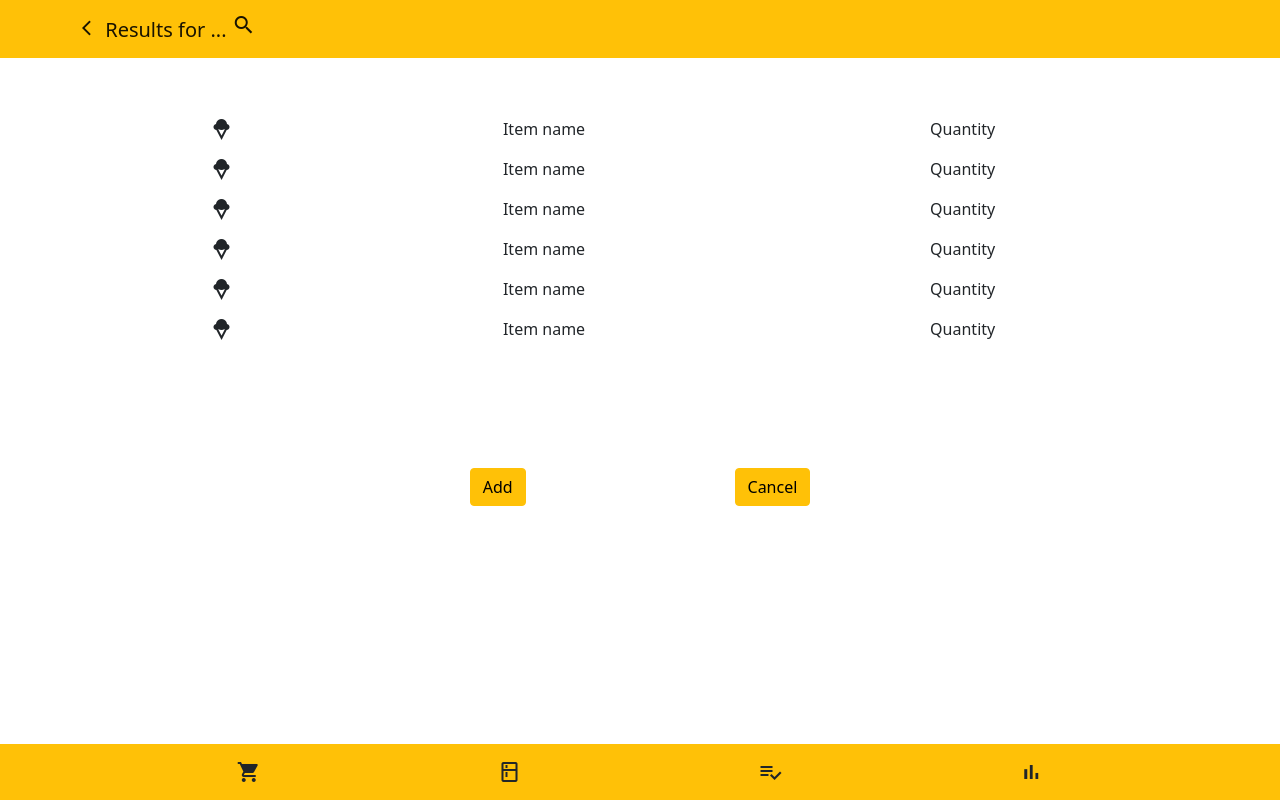
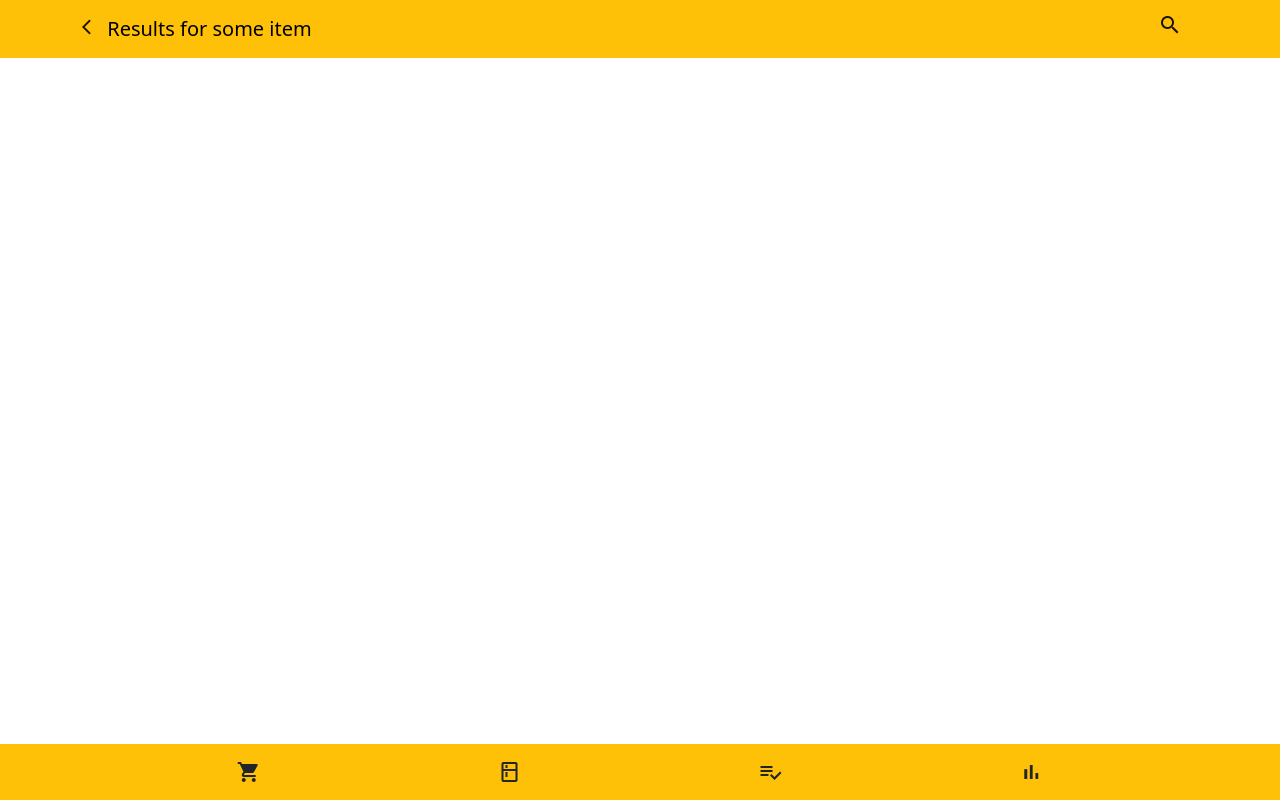
Before and after one commit to shen-leo/Eggonomics, a plain HTML site: page lab05/price_tracker.html in a window 1280 px wide. Drawn offline with nearby package versions, Linux system fonts and the light colour scheme.

Commit message:
Improved navbar

```diff
--- a/lab05/price_tracker.html
+++ b/lab05/price_tracker.html
@@ -34,7 +34,22 @@
     }
 
     #search-btn{
-      margin-right: 0;
+      float: right;
+    }
+    #navbar-search{
+      border: none;
+      display: inline;
+      font-family: inherit;
+      font-size: inherit;
+      padding: none;
+      width: auto;
+      background-color: transparent;
+    }
+    #navbar-search::placeholder{
+      color:black;
+    }
+    #pt-navbar{
+      width: 100%;
     }
   </style>
 
@@ -44,53 +59,18 @@
 <body>
   <nav class="navbar navbar-light bg-warning">
     <div class="container">
-      <div class="navbar-brand">
+      <div class="navbar-brand" id="pt-navbar">
         <span class="material-icons md-18">
           arrow_back_ios
         </span>
-        <span>Results for ...</span>
+        <input class="mr-sm-2" id="navbar-search" type="text" placeholder="Results for some item" aria-label="Search">
         <span class="material-icons align-items-end" id="search-btn">search</span>
       </div>
     </div>
   </nav>
 
   <div class="content">
-    <table class="table table-borderless">
-      <tr>
-        <td class="material-icons">icecream</td>
-        <td>Item name</td>
-        <td>Quantity</td>
-      </tr>
-      <tr>
-        <td class="material-icons">icecream</td>
-        <td>Item name</td>
-        <td>Quantity</td>
-      </tr>
-      <tr>
-        <td class="material-icons">icecream</td>
-        <td>Item name</td>
-        <td>Quantity</td>
-      </tr>
-      <tr>
-        <td class="material-icons">icecream</td>
-        <td>Item name</td>
-        <td>Quantity</td>
-      </tr>
-      <tr>
-        <td class="material-icons">icecream</td>
-        <td>Item name</td>
-        <td>Quantity</td>
-      </tr>
-      <tr>
-        <td class="material-icons">icecream</td>
-        <td>Item name</td>
-        <td>Quantity</td>
-      </tr>
-      </tbody>
-    </table>
 
-    <button class="btn btn-warning" type="submit">Add</button>
-    <button class="btn btn-warning" type="submit">Cancel</button>
 
     <footer class="navbar justify-content-evenly bg-warning fixed-bottom" style="height: 3.5em;">
       <i class="material-icons">shopping_cart</i>
```
